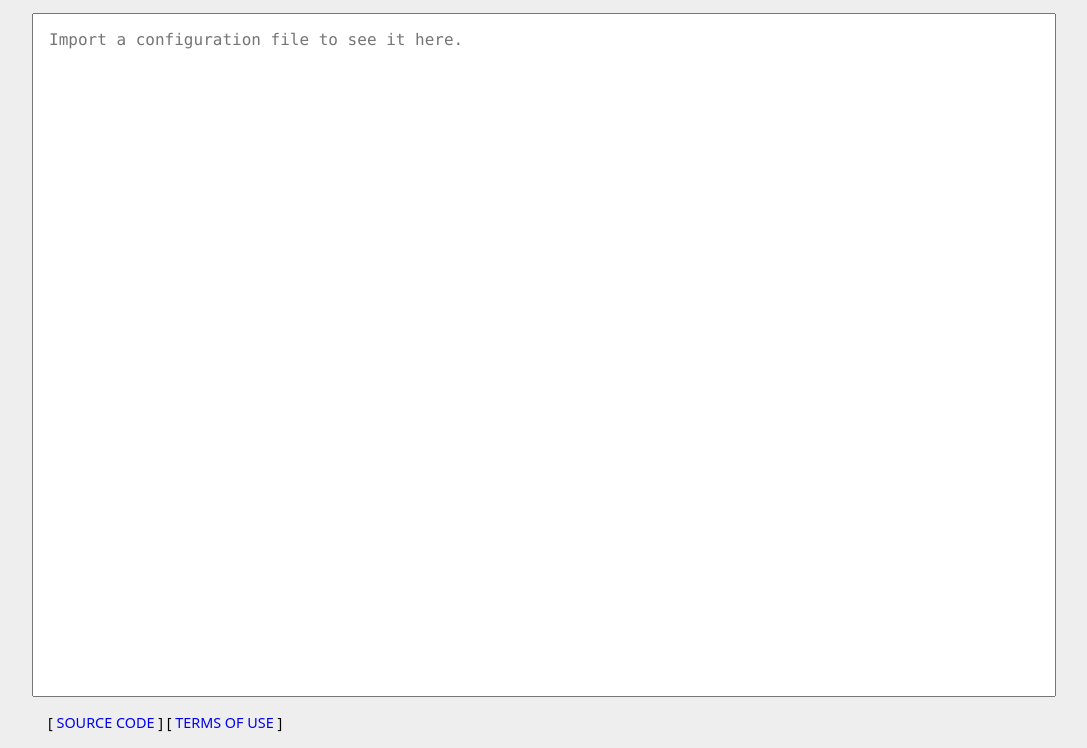
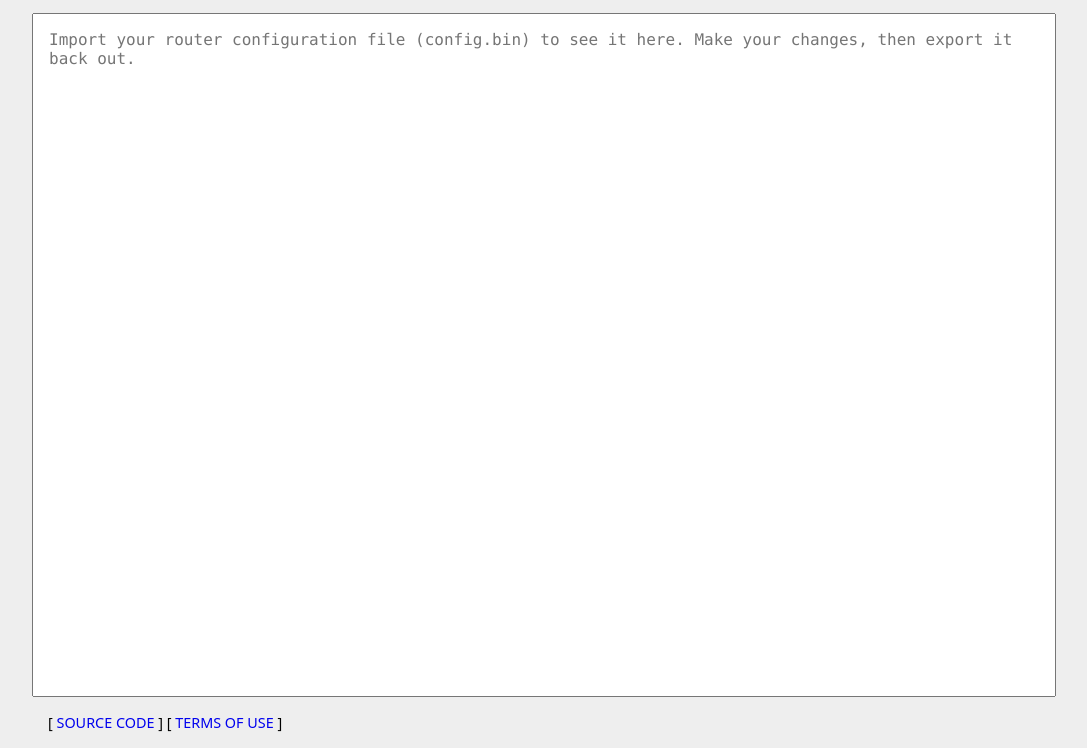
Before and after one commit to jahed/tp-link-config-editor, a plain HTML site: page index.html in a window 1280 px wide. Shown: the part 52-800 px from the top of the page, without its empty margins (96-1183 px from the left). Drawn offline with Linux system fonts and the light colour scheme.

Commit message:
docs: fix link, clarify instructions

```diff
--- a/index.html
+++ b/index.html
@@ -20,7 +20,7 @@
   <main>
     <textarea
         id="RESULT"
-        placeholder="Import a configuration file to see it here."
+        placeholder="Import your router configuration file (config.bin) to see it here. Make your changes, then export it back out."
         autocomplete="off"
     ></textarea>
   </main>
```
Also changed, not shown: 1 other file.
